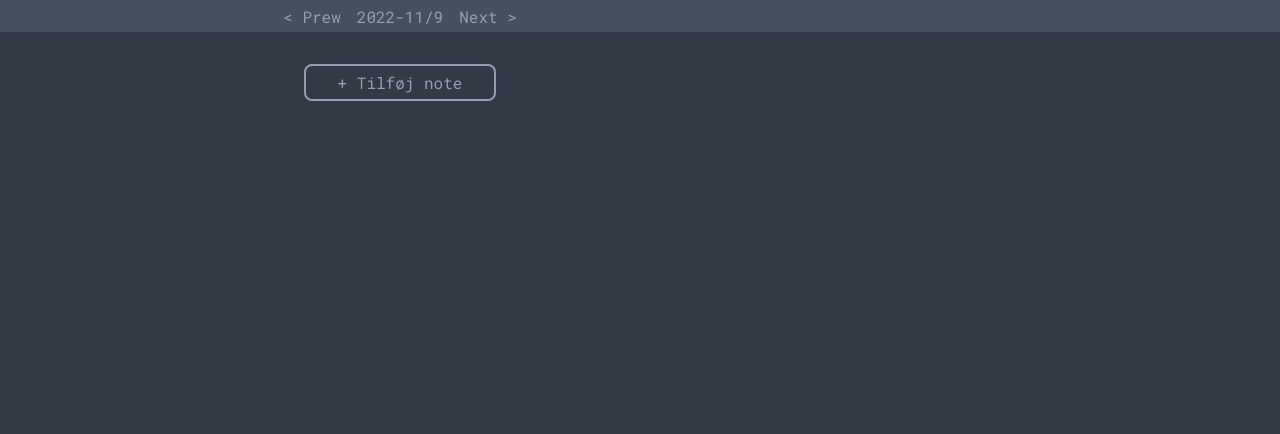
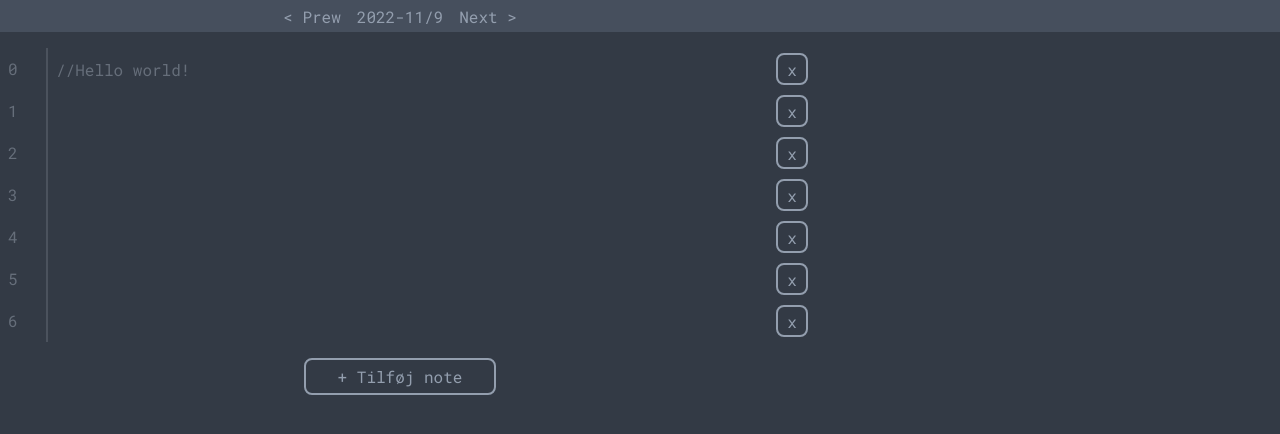
Before and after one commit to jbaagaard/tasks, a Next.js app: page / in a window 1280 px wide. Shown: the top 434 px of the page. Built offline with nearby package versions, Linux system fonts and the light colour scheme.

Commit message:
populate new day

```diff
--- a/features/Day/index.tsx
+++ b/features/Day/index.tsx
@@ -3,6 +3,7 @@ import {useEffect, useState} from "react";
 import {loadBlock} from "../api";
 import {INoteBlock} from "../types";
 import NoteBlock from "../NoteBlock";
+import {newNoteBlock} from "../noteUtils";
 
 interface DayProps {
     day:Date
@@ -18,7 +19,7 @@ const Day = ({day}: DayProps) => {
             if (!!res)
                 setBlock(res)
             else
-                setBlock({date: new Date(), id: Math.random() + "", notes: []})
+                setBlock(newNoteBlock(day))
         })()
     }, [day])
 
--- a/features/api.ts
+++ b/features/api.ts
@@ -1,7 +1,7 @@
 import {INoteBlock, JSONINoteBlock} from "./types";
 import {convertJSONINoteBLock} from "./noteUtils";
 
-const v = "2"
+const v = "3"
 
 function dateToDaySignature(date:Date){
     return date.getFullYear()+"-"+date.getMonth()+"/"+date.getDate()
--- a/features/noteUtils.ts
+++ b/features/noteUtils.ts
@@ -1,14 +1,30 @@
 import {INote, INoteBlock, JSONINote, JSONINoteBlock} from "./types";
 
-export function emptyNote(): INote {
+export function emptyNote(text?: string): INote {
     return {
         lastUpdatedTimeSpend: new Date().getTime(),
         data: "",
         id: Math.random() + "" + Math.random(),
         timeSpend: 0,
         completion: "Not Started",
-        text: "",
+        text: text ? text : "",
         active: false
+    }
+}
+
+export function newNoteBlock(date: Date): INoteBlock {
+    return {
+        date: date,
+        id: Math.random() + "",
+        notes: [
+            emptyNote("//Hello world!"),
+            emptyNote(),
+            emptyNote(),
+            emptyNote(),
+            emptyNote(),
+            emptyNote(),
+            emptyNote(),
+        ]
     }
 }
 
```
